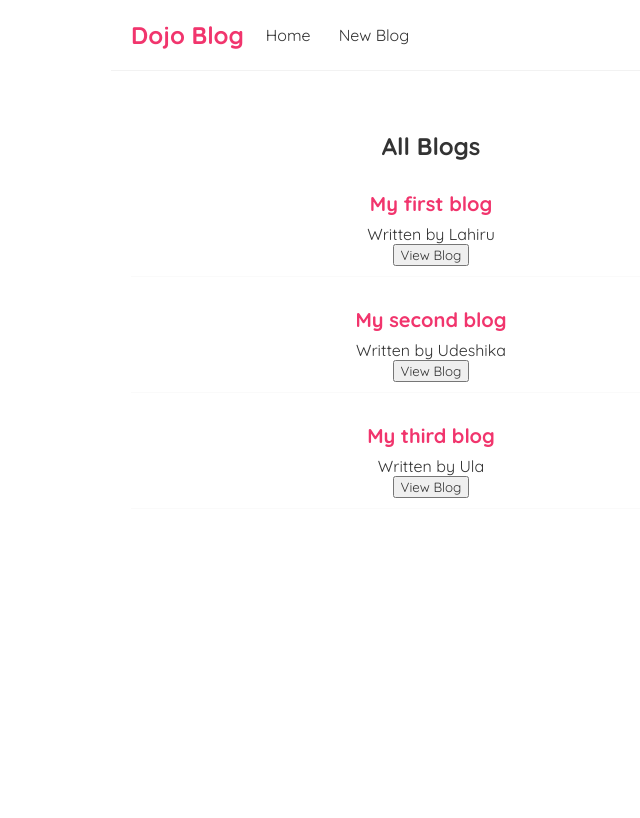
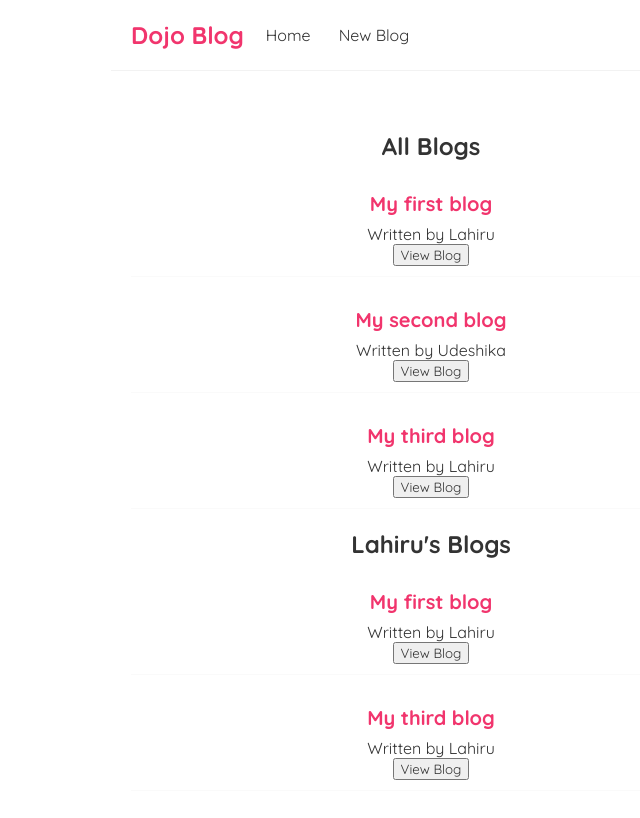
Before and after one commit to LahiruWanigasooriya/Utube_Tutorials, a React (Create React App) app in the folder NetNinjaReact/dojo-blog/: page / in a window 1280 px wide. Shown: the top 818 px of the page, without its empty margins (209-849 px from the left). Built offline with nearby package versions, Linux system fonts and the light colour scheme.

Commit message:
reusing components created

```diff
--- a/NetNinjaReact/dojo-blog/src/Home.js
+++ b/NetNinjaReact/dojo-blog/src/Home.js
@@ -7,12 +7,13 @@ export const Home = () => {
   const [blogs, setBlogs] = useState([
     { title: "My first blog", body: "This is my first blog", author: "Lahiru", id: 1 },
     { title: "My second blog", body: "This is my second blog", author: "Udeshika", id: 2 },
-    { title: "My third blog", body: "This is my third blog", author: "Ula", id: 3 }
+    { title: "My third blog", body: "This is my third blog", author: "Lahiru", id: 3 }
   ])
 
   return (
     <div className="home">
       <BlogList blogs={blogs} title="All Blogs"/>
+      <BlogList blogs={blogs.filter((blog)=>blog.author==="Lahiru")} title="Lahiru's Blogs"/>
     </div>
   );
 }
```
